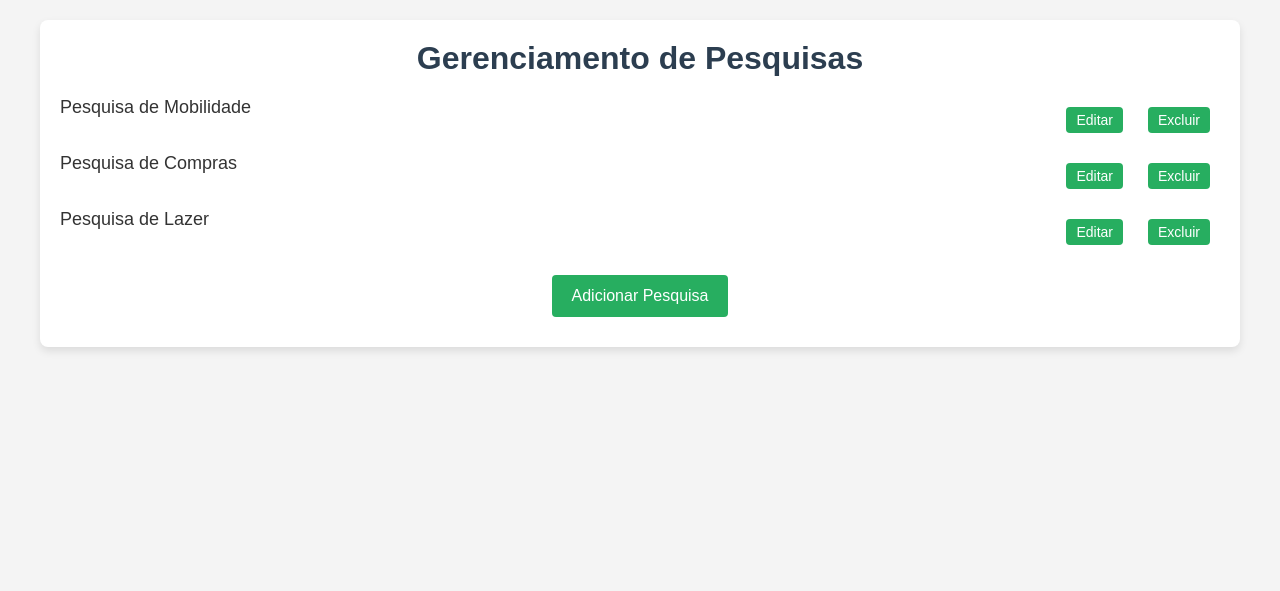
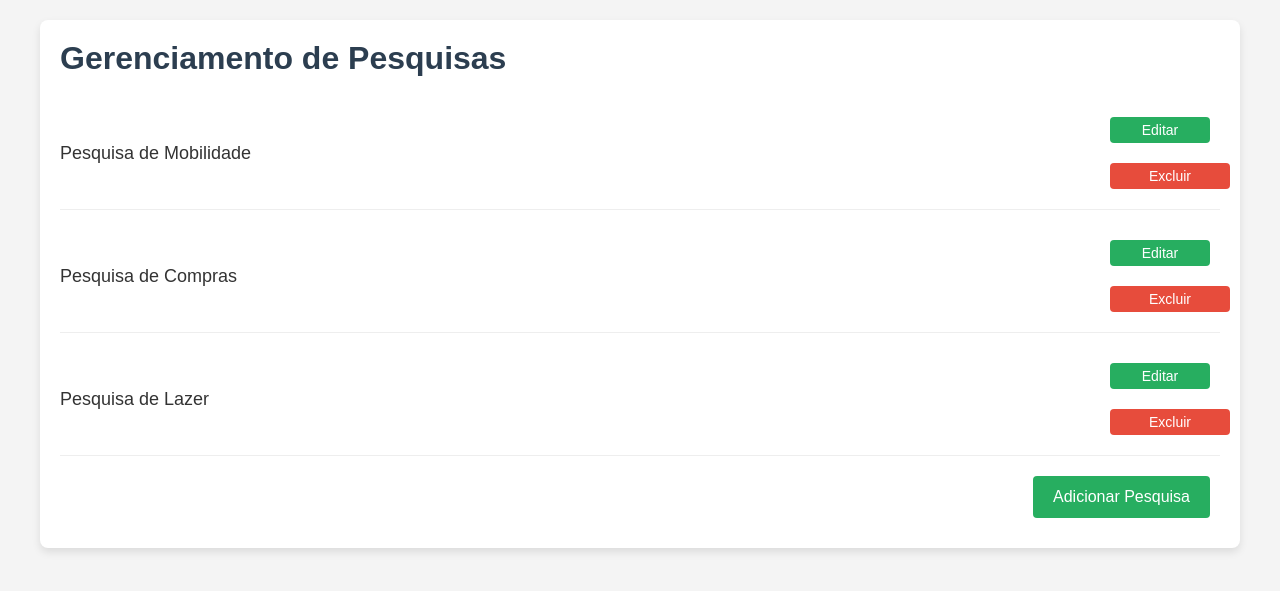
Before and after one commit to GuiBMA/ProjetoBI, a Flask app: page /gerenciar_pesquisa in a window 1280 px wide. Shown: the top 591 px of the page. Run offline with Flask 3, Linux system fonts and the light colour scheme; some libraries are stand-ins or nearby versions.

Commit message:
ultimo add (editar pesquisa) ainda nao esta funcionando

```diff
--- a/app.py
+++ b/app.py
@@ -7,12 +7,23 @@ app = Flask(__name__)
 
 # Função mock que retorna dados fictícios para testes
 def get_mocked_pesquisas():
-    # Retorna uma lista simulada de pesquisas
     return [
-        (1, 'Pesquisa de Mobilidade', '2023-09-01', '2023-12-31'),
-        (2, 'Pesquisa de Compras', '2023-10-01', '2023-11-30'),
-        (3, 'Pesquisa de Lazer', '2023-08-01', '2023-09-30')
+        {'id': 1, 'nome': 'Pesquisa de Mobilidade', 'data_inicio': '2023-09-01', 'data_fim': '2023-12-01'},
+        {'id': 2, 'nome': 'Pesquisa de Compras', 'data_inicio': '2023-10-01', 'data_fim': '2023-11-01'},
+        {'id': 3, 'nome': 'Pesquisa de Lazer', 'data_inicio': '2023-08-01', 'data_fim': '2023-09-01'}
     ]
+
+pesquisas = get_mocked_pesquisas()
+
+def get_mocked_entrevistados():
+    # Retorna uma lista simulada de entrevistados usando dicionários
+    return [
+        {'id': 1, 'nome': 'João Silva', 'email': 'joao@gmail.com', 'data_nascimento': '1990-01-01'},
+        {'id': 2, 'nome': 'Maria Oliveira', 'email': 'maria@gmail.com', 'data_nascimento': '1985-05-10'},
+        {'id': 3, 'nome': 'Ana Souza', 'email': 'ana@gmail.com', 'data_nascimento': '1992-03-15'}
+    ]
+
+entrevistados = get_mocked_entrevistados()  # Carrega os dados simulados uma vez
 
 # Função para conectar ao banco de dados
 def get_db_connection():
@@ -54,45 +65,105 @@ def adicionar_pesquisa():
         nome = request.form['nome']
         data_inicio = request.form['data_inicio']
         data_fim = request.form['data_fim']
-
-        conn = get_db_connection()
-        cur = conn.cursor()
-        cur.execute('INSERT INTO pesquisa (pesquisa_nome, data_inicio, data_fim) VALUES (%s, %s, %s)', (nome, data_inicio, data_fim))
-        conn.commit()
-        cur.close()
-        conn.close()
+        nova_pesquisa = {
+            'id': len(pesquisas) + 1,
+            'nome': nome,
+            'data_inicio': data_inicio,
+            'data_fim': data_fim
+        }
+        # conn = get_db_connection()
+        # cur = conn.cursor()
+        # cur.execute('INSERT INTO pesquisa (pesquisa_nome, data_inicio, data_fim) VALUES (%s, %s, %s)', (nome, data_inicio, data_fim))
+        # conn.commit()
+        # cur.close()
+        # conn.close()
+        pesquisas.append(nova_pesquisa)
         return redirect(url_for('gerenciar_pesquisa'))
 
     return render_template('adicionar_pesquisa.html')
 
+@app.route('/editar_pesquisa/<int:id>', methods=('GET', 'POST'))
+def editar_pesquisa(id):
+    pesquisa = next((p for p in pesquisas if p['id'] == id), None)
+    if not pesquisa:
+        return "Pesquisa não encontrada", 404
+
+    if request.method == 'POST':
+        # Captura os dados enviados pelo formulário
+        pesquisa['nome'] = request.form.get('nome')
+        pesquisa['data_inicio'] = request.form.get('data_inicio')
+        pesquisa['data_fim'] = request.form.get('data_fim')
+        return redirect(url_for('gerenciar_pesquisa'))
+
+    return render_template('editar_pesquisa.html', pesquisa=pesquisa)
+
+
+@app.route('/remover_pesquisa/<int:id>', methods=['POST'])
+def remover_pesquisa(id):
+    global pesquisas
+    pesquisas = [p for p in pesquisas if p['id'] != id]
+    return redirect(url_for('gerenciar_pesquisa'))
+
+
 # Gerenciamento de Entrevistados
 @app.route('/gerenciar_entrevistado')
 def gerenciar_entrevistado():
-    conn = get_db_connection()
-    cur = conn.cursor()
-    cur.execute('SELECT * FROM entrevistado;')
-    entrevistados = cur.fetchall()
-    cur.close()
-    conn.close()
+    entrevistados = get_mocked_entrevistados()
+    # conn = get_db_connection()
+    # cur = conn.cursor()
+    # cur.execute('SELECT * FROM entrevistado;')
+    # entrevistados = cur.fetchall()
+    # cur.close()
+    # conn.close()
     return render_template('gerenciar_entrevistado.html', entrevistados=entrevistados)
 
 # Adicionar novo entrevistado
 @app.route('/adicionar_entrevistado', methods=('GET', 'POST'))
 def adicionar_entrevistado():
+    global entrevistados
     if request.method == 'POST':
         nome = request.form['nome']
         email = request.form['email']
         data_nascimento = request.form['data_nascimento']
 
-        conn = get_db_connection()
-        cur = conn.cursor()
-        cur.execute('INSERT INTO entrevistado (nome, email, data_nascimento) VALUES (%s, %s, %s)', (nome, email, data_nascimento))
-        conn.commit()
-        cur.close()
-        conn.close()
+        # Simula a adição de entrevistado à lista
+        novo_entrevistado = {
+            'id': len(entrevistados) + 1,
+            'nome': nome,
+            'email': email,
+            'data_nascimento': data_nascimento
+        }
+        entrevistados.append(novo_entrevistado)
+        # conn = get_db_connection()
+        # cur = conn.cursor()
+        # cur.execute('INSERT INTO entrevistado (nome, email, data_nascimento) VALUES (%s, %s, %s)', (nome, email, data_nascimento))
+        # conn.commit()
+        # cur.close()
+        # conn.close()
         return redirect(url_for('gerenciar_entrevistado'))
 
     return render_template('adicionar_entrevistado.html')
 
+@app.route('/editar_entrevistado/<int:id>', methods=('GET', 'POST'))
+def editar_entrevistado(id):
+    entrevistado = next((e for e in entrevistados if e['id'] == id), None)
+    if not entrevistado:
+        return "Entrevistado não encontrado", 404
+
+    if request.method == 'POST':
+        entrevistado['nome'] = request.form['nome']
+        entrevistado['email'] = request.form['email']
+        entrevistado['data_nascimento'] = request.form['data_nascimento']
+        return redirect(url_for('gerenciar_entrevistado'))
+
+    return render_template('editar_entrevistado.html', entrevistado=entrevistado)
+
+@app.route('/remover_entrevistado/<int:id>', methods=['POST'])
+def remover_entrevistado(id):
+    global entrevistados
+    entrevistados = [e for e in entrevistados if e['id'] != id]
+    return redirect(url_for('gerenciar_entrevistado'))
+
+
 if __name__ == '__main__':
     app.run(debug=True)
--- a/static/style.css
+++ b/static/style.css
@@ -19,7 +19,7 @@ body {
     padding: 20px;
     border-radius: 8px;
     box-shadow: 0 4px 8px rgba(0, 0, 0, 0.1);
-    text-align: center;
+    text-align: left;
 }
 
 /* Estilo para títulos */
@@ -41,8 +41,49 @@ button {
     margin: 10px;
 }
 
+.button-group {
+    display: flex;
+    gap: 10px;
+}
+
+.button-group button {
+    width: 100px;
+    padding: 10px;
+    text-align: center;
+    border: none;
+    border-radius: 4px;
+    cursor: pointer;
+}
+
 button:hover {
     background-color: #2ecc71;
+}
+
+.add-btn {
+    background-color: #27ae60;
+    color: white;
+    padding: 12px 20px;
+    border: none;
+    border-radius: 4px;
+    font-size: 16px;
+    cursor: pointer;
+    transition: background-color 0.3s ease;
+    display: block;
+    margin-left: auto;
+    margin-top: 20px;
+}
+
+button.editar {
+    background-color: #27ae60;
+    color: white;
+}
+
+button.remover {
+    background-color: #e74c3c;
+}
+
+button.remover:hover {
+    background-color: #c0392b;
 }
 
 .options {
@@ -99,6 +140,19 @@ ul li {
     font-size: 14px;
 }
 
+.survey-list {
+    list-style-type: none;
+    padding: 0;
+}
+
+.survey-list li {
+    display: flex;
+    justify-content: space-between; /* Distribui o espaço entre o texto e os botões */
+    align-items: center;
+    padding: 10px 0;
+    border-bottom: 1px solid #eee;
+}
+
 /* Responsividade */
 @media (max-width: 768px) {
     .container {
--- a/templates/adcionar_entrevistado.html
+++ b/templates/adicionar_entrevistado.html
@@ -11,11 +11,11 @@
         <h1>Adicionar Novo Entrevistado</h1>
         <form method="POST">
             <label for="nome">Nome:</label>
-            <input type="text" name="nome" required>
+            <input type="text" name="nome" required><br>
             <label for="email">Email:</label>
-            <input type="email" name="email" required>
+            <input type="email" name="email" required><br>
             <label for="data_nascimento">Data de Nascimento:</label>
-            <input type="date" name="data_nascimento" required>
+            <input type="date" name="data_nascimento" required><br>
             <button type="submit">Salvar</button>
         </form>
     </div>
--- a/templates/gerenciar_pesquisa.html
+++ b/templates/gerenciar_pesquisa.html
@@ -12,15 +12,17 @@
         <ul class="survey-list">
             {% for pesquisa in pesquisas %}
             <li>
-                {{ pesquisa[1] }}
-                <div>
-                    <button>Editar</button>
-                    <button>Excluir</button>
+                {{ pesquisa['nome'] }}
+                <div class="button-group">
+                    <form action="{{ url_for('remover_pesquisa', id=pesquisa['id']) }}" method="POST">
+                        <button class="editar" formaction="{{ url_for('editar_pesquisa', id=pesquisa['id']) }}">Editar</button>
+                        <button type="submit" class="remover">Excluir</button>
+                    </form>
                 </div>
             </li>
             {% endfor %}
         </ul>
-        <button onclick="location.href='/adicionar_pesquisa'">Adicionar Pesquisa</button>
+        <button class="add-btn" onclick="location.href='/adicionar_pesquisa'">Adicionar Pesquisa</button>
     </div>
 </body>
 </html>
```
Also changed, not shown: templates/editar_entrevistado.html (added, +23 -0 lines), templates/editar_pesquisa.html (added, +23 -0 lines), templates/gerenciar_entrevistado.html (+7 -5 lines).
